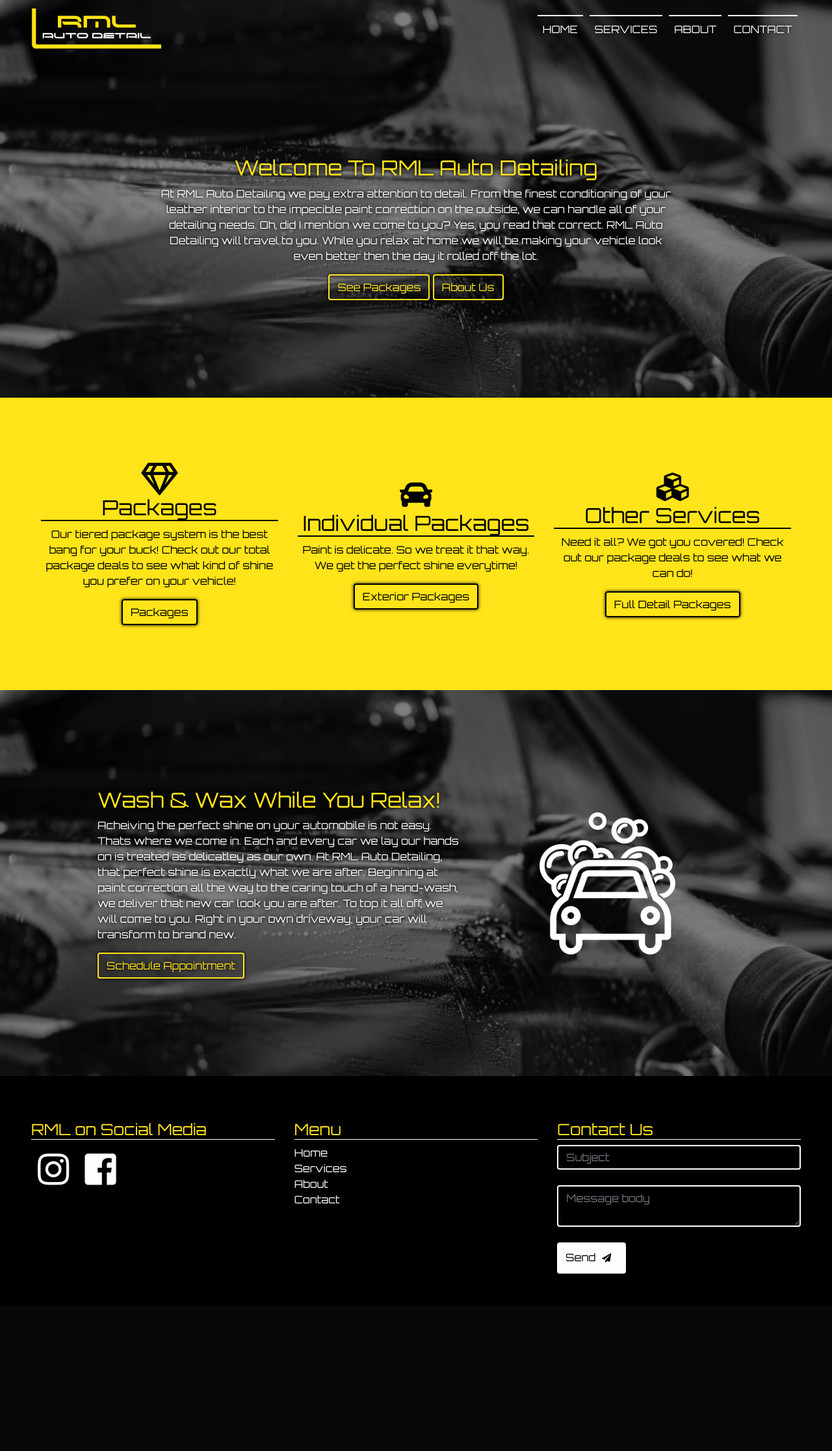
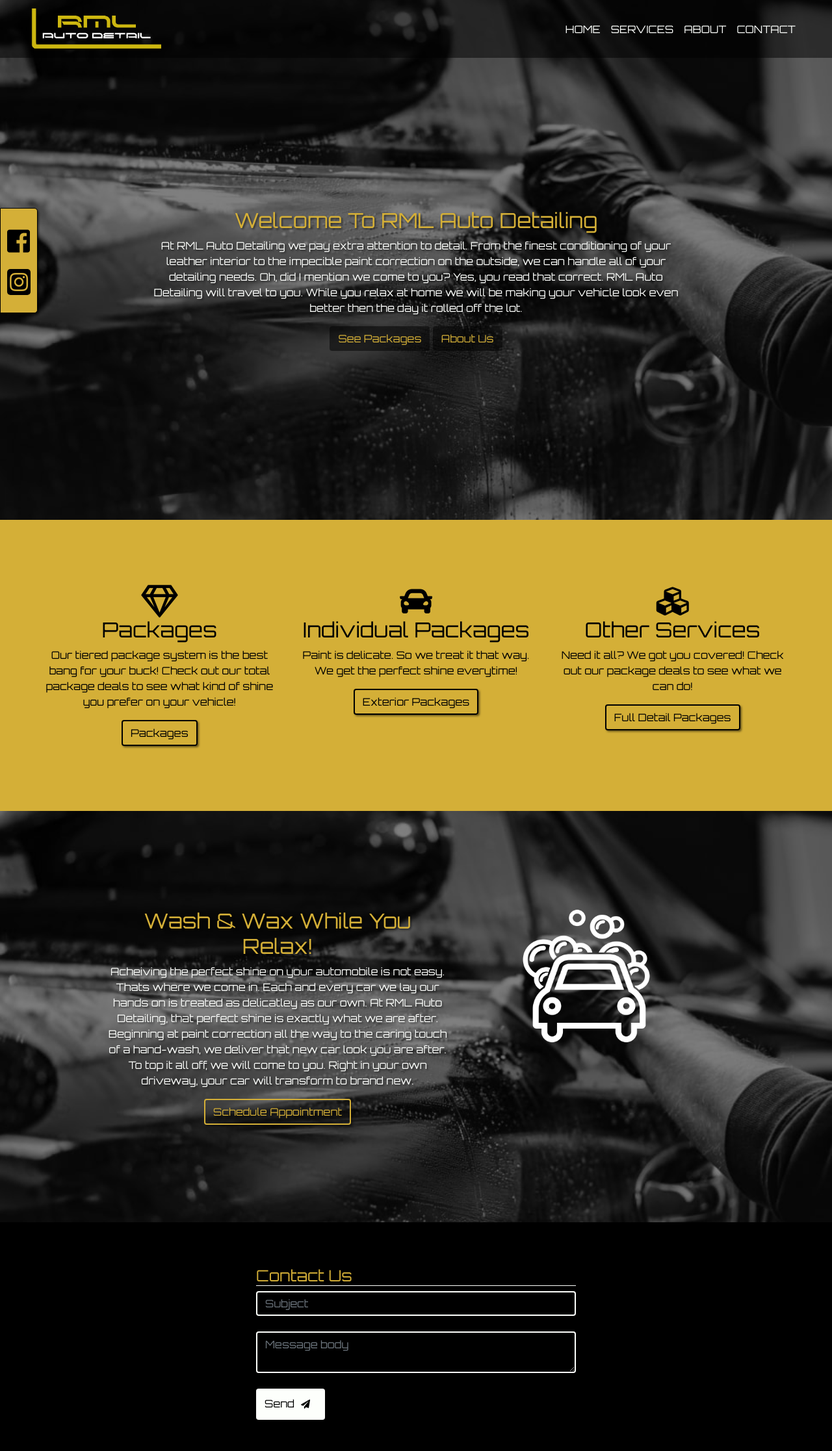
Before and after one commit to jjobrien15/RML-Auto-Detailing, a PHP site: page /index.php in a window 1280 px wide. Shown: the whole page at 65% size. Before the commit the page ends 1960 px from the top, so only its background shows below. Run offline with PHP 8.4, Linux system fonts and the light colour scheme; some libraries are stand-ins or nearby versions.

Commit message:
Changed styling and main colors

```diff
--- a/footer.inc.php
+++ b/footer.inc.php
@@ -1,23 +1,7 @@
 <div class="footer">
+	<div class="container">
 	<div class="row p-5">
-
-		<div class="col-md-4">
-			<h4>RML on Social Media</h4>
-			<a href="#" target="blank"><i class="fab fa-instagram" alt="Instagram"></i></a>
-			<a href="#" target="blank"><i class="fab fa-facebook-square" alt="Facebook"></i></a>
-		</div>
-		<div class="col-md-4">
-          <h4>Menu</h4>
-          <ul class="list-unstyled">
-            <li><a href="index.php">Home</a></li>
-            <li><a href="services.php">Services</a></li>
-            <li><a href="about.php">About</a></li>
-            <li><a href="contact.php">Contact</a></li>
-            <!--<li><a href="#">FAQs</a></li>
-            <li><a href="#">Schedule Appointment</a></li>-->
-          </ul>
-        </div>
-		<div class="col-md-4">
+		<div class="col-md-6 mx-auto">
 			<h4>Contact Us</h4>
 			<form method="post" action="email.php">
 				<input class="form-control" type="text" name="emailsubject" placeholder="Subject" /><br>
@@ -26,7 +10,7 @@
 			</form>
 		</div>
 </div>
-
+</div>
 <script src="https://code.jquery.com/jquery-3.2.1.min.js"></script>
 <script src="https://cdnjs.cloudflare.com/ajax/libs/popper.js/1.14.3/umd/popper.min.js" integrity="sha384-ZMP7rVo3mIykV+2+9J3UJ46jBk0WLaUAdn689aCwoqbBJiSnjAK/l8WvCWPIPm49" crossorigin="anonymous"></script>
 <script src="https://stackpath.bootstrapcdn.com/bootstrap/4.1.1/js/bootstrap.min.js" integrity="sha384-smHYKdLADwkXOn1EmN1qk/HfnUcbVRZyYmZ4qpPea6sjB/pTJ0euyQp0Mk8ck+5T" crossorigin="anonymous"></script>
--- a/header.inc.php
+++ b/header.inc.php
@@ -7,6 +7,9 @@
 <head>
 
 <title>RML | <?php echo $pagename;?></title>
+
+<meta charset="utf-8">
+<meta name="viewport" content="width=device-width, initial-scale=1.0">
 
 <link rel="shortcut icon" href="images/RMLIcon.ico" type="image/x-icon">
 
@@ -29,3 +32,7 @@
 
 </head>
 <body class="default">
+<div class="social-bar" id="social-bar">
+	<div class="social-icon" id="social-icon"><i class="fab fa-facebook-square"></i></div>
+	<div class="social-icon" id="social-icon"><i class="fab fa-instagram"></i></div>
+</div>
--- a/index.php
+++ b/index.php
@@ -2,13 +2,11 @@
 	$pagename = "Home";
 	require_once "header.inc.php";
 ?>
-	<section class="banner home-banner">
-
-		<?php require_once "nav.inc.php"; ?>
-
+<section class="banner home-banner">
+	<?php require_once "nav.inc.php"; ?>
 		<div class="content">
 
-				<div class="col-md-10 text-center mx-auto">
+				<div class="col-md-8 text-center mx-auto inner-content">
 					<h2>Welcome To RML Auto Detailing</h2>
 					<p>At RML Auto Detailing we pay extra attention to detail. From the finest conditioning of your leather interior to the impecible paint correction on the outside, we can handle all of your detailing needs. Oh, did I mention we come to you? Yes, you read that correct. RML Auto Detailing will travel to you. While you relax at home we will be making your vehicle look even better then the day it rolled off the lot.
 					</p>
@@ -22,7 +20,7 @@
 
 <section class="intro container-fluid">
 
-		<div class="row align-items-center text-center px-5">
+		<div class="row text-center px-5">
 			<div class="col-md-4">
 				<div class="far fa-gem"></div>
 				<h2>Packages</h2>
@@ -48,7 +46,7 @@
 
 <section class="info">
 	<div class="info-content">
-		<div class="wrapper row align-items-center">
+		<div class="container no-gutter row text-center">
 			<div class="col-md-7">
 				<h2>Wash & Wax While You Relax!</h2>
 				<p>Acheiving the perfect shine on your automobile is not easy. Thats where we come in. Each and every car we lay our hands on is treated as delicatley as our own. At RML Auto Detailing, that perfect shine is exactly what we are after. Beginning at paint correction all the way to the caring touch of a hand-wash, we deliver that new car look you are after. To top it all off, we will come to you. Right in your own driveway, your car will transform to brand new.</p>
--- a/nav.inc.php
+++ b/nav.inc.php
@@ -1,23 +1,34 @@
 
-<nav class="navbar navbar-expand-lg px-5 mainNav" id="mainNav">
+<nav class="navbar fixed-top navbar-expand-lg px-5 mainNav" id="mainNav">
 
- 	<a href="#" class="navbar-brand" id="nav-brand">
- 		<img id="rmlLogo" src="images/RMLLogo.png">
+ 	<a href="javascript:void(0)" class="navbar-brand" id="nav-brand">
+    <img id="rmlLogo" src="images/RMLLogoGold.png" alt="RML Auto Detailing"/>
  	</a>
 
-	<button class="navbar-toggler" id="navbar-toggler" type="button" data-toggle="collapse" data-target="#navbar2" aria-controls="navbar2" aria-expanded="false" aria-label="Toggle navigation">
-		<span class="fa fa-caret-down" id="menu-symbol"></span>
-		MENU
+  <a class="navbar-toggler collapsed" data-toggle="collapse" data-target="#navbar" aria-controls="navbarSupportedContent" aria-expanded="false" aria-label="Toggle navigation">
+      <span class="icon-bar" id="top-bar"></span>
+      <span class="icon-bar" id="middle-bar"></span>
+      <span class="icon-bar" id="bottom-bar"></span>
+  </a>
 
-	</button>
+	<div class="collapse navbar-collapse" id="navbar">
+		<ul class="navbar-nav ml-auto float-right text-right">
 
-	<div class="collapse navbar-collapse" id="navbar2">
-		<ul class="navbar-nav ml-auto">
+			<li class="nav-item">
+        <a class="nav-link" href="index.php">HOME</a>
+      </li>
 
-			<li class="nav-item"><a class="nav-link" href="index.php">HOME</a></li>
-			<li class="nav-item"><a class="nav-link" href="services.php">SERVICES</a></li>
-			<li class="nav-item"><a class="nav-link" href="about.php">ABOUT</a></li>
-			<li class="nav-item"><a class="nav-link" href="contact.php">CONTACT</a></li>
+			<li class="nav-item">
+        <a class="nav-link" href="services.php">SERVICES</a>
+      </li>
+
+			<li class="nav-item">
+        <a class="nav-link" href="about.php">ABOUT</a>
+      </li>
+
+			<li class="nav-item">
+        <a class="nav-link" href="contact.php">CONTACT</a>
+      </li>
 
 		</ul>
 	</div>
--- a/scripts.js
+++ b/scripts.js
@@ -1,19 +1,3 @@
-$(document).ready(function() {
+$(function(){
 
-
-//For collapsible navbar toggler/button
-	$("#navbar-toggler").on('click', function(){
-		if($("#navbar-toggler").attr("aria-expanded") == "true"){
-			$("#menu-symbol").removeClass("fa-times");
-			$("#menu-symbol").addClass("fa-caret-down");
-		}else{
-			$("#menu-symbol").removeClass("fa-caret-down");
-			$("#menu-symbol").addClass("fa-times");
-		}
-	})
-//Links for index.php to send user to specific services
-	$("#packagesLink").click(function(){
-		window.location.href='services.php';
-		}, $("html, body").animate({scrollToP: $("#packages").offset().top}, "slow"));
-
-})//End ready function
+})
--- a/services.php
+++ b/services.php
@@ -28,13 +28,11 @@
 				<div class="card">
 
 					<a class="serv" data-toggle="collapse" data-target="#int-serv1" aria-exapnded="true" aria-controls="int-serv1">
-
 						<div class="card-header" id="int-serv1-heading">
 							<h4>
 								Shampoo
 							</h4>
 						</div>
-
 					</a>
 
 					<div id="int-serv1" class="collapse show" aria-labelledby="int-serv1-heading" data-parent="#int-accord">
--- a/styles.scss
+++ b/styles.scss
@@ -1,22 +1,22 @@
 $mainFont: 'Orbitron', sans-serif;
 $altFont: 'Open Sans', sans-serif;
-$gold: #FFE419;
+$gold: #D4AF37;
 $white: #FDFFFC;
 $black: #000;
 $grey: #A9A9A9;
 $darkGrey: #202020;
 $oBlack: rgba(0,0,0,0.5);
-$text-shadow: 0 0 5px $black;
+$text-shadow: 2px 2px 3px $oBlack;
+
 body{
 	height: 100%;
+	width: 100vw;
 	font-size: 15px;
 	font-family: $mainFont !important;
-	overflow-x: hidden;
 }
 .wrapper{
 	margin: 0 200px;
 	@media screen and(max-width: 991px){
-		margin: 0 30px;
 		text-align: center;
 	}
 }
@@ -27,10 +27,14 @@ body{
 }
 .content{
 	background: $oBlack;
-	padding: 150px;
-	@media screen and(max-width: 991px){
-		padding: 25px 0px;
+	height: 100%;
+.inner-content{
+	height: 100%;
+	transform: translateY(40%);
+	@media screen and(max-width: 720px){
+		transform: translateY(20%);
 	}
+}
 	h2{
 		text-shadow: $text-shadow;
 		color:$gold;
@@ -39,6 +43,7 @@ body{
 		text-shadow: $text-shadow;
 		color:$white;
 	}
+
 }
 .signinform, .registerform{
 	border: 1px solid $grey;
@@ -61,59 +66,90 @@ body{
 	background-size: cover;
 	background-repeat:no-repeat;
 	background-attachment: fixed;
+	height: 100vh;
+}
+#rmlLogo{
+	width: 200px;
+}
+/************************************Social-Bar********************************/
+.social-bar{
+	position: fixed;
+	left: 0;
+	top: 40%;
+	padding: 20px 10px;
+	background: $gold;
+	border-radius: 0 5px 5px 0;
+	border: 1px solid $black;
+	box-shadow: $text-shadow;
+	z-index: 100;
+	.social-icon{
+		font-size: 2.5rem;
+		color: $black;
+	}
+	.fa-instagram{
+		font-size: 2rem;
+		padding: 4px;
+		border-radius: 5px;
+		color:$gold;
+		background: $black;
+	}
 }
 /************************************Navbar************************************/
 
 .navbar{
 	background: $oBlack;
-	 .navbar-toggler{
+	.navbar-brand{
+		cursor: default;
+	}
+	.navbar-toggler{
+		padding: 0;
+		width: 26px;
+		-webkit-appearance: none;
+		.icon-bar{
+			display: flex;
+			flex-direction: column;
+			margin: 5px 0;
+			height: 2px;
+			width: 100%;
+			background-color: $white;
+		}
+		&:hover,
+		&:active{
+			.icon-bar{
+				background-color: $gold;
+			}
+		}
+	}//End Navbar Toggler
+//Changing icon-bars to X-Icon
+	.navbar-toggler #top-bar{
+		transform: rotate(45deg) translateY(10px);
+		transition: transform 0.3s ease;
+	}
+	.navbar-toggler.collapsed #top-bar{
+		transform: rotate(0);
+	}
+	.navbar-toggler #middle-bar{
+		opacity: 0;
+	}
+	.navbar-toggler.collapsed #middle-bar{
+		opacity: 1;
+	}
+	.navbar-toggler #bottom-bar{
+		transform: rotate(-45deg) translateY(-10px);
+		transition: transform 0.3s ease;
+	}
+	.navbar-toggler.collapsed #bottom-bar{
+		transform: rotate(0);
+	}
+
+	.nav-item .nav-link{
 		color:$white;
-		font-size: 15px;
-
-		.fa-caret-down{
-			vertical-align: -5%;
-			font-size: 22px;
-		}
-		&:hover{
+		&:hover,
+		&:active{
 			color:$gold;
 		}
-
 	}
-
-	ul{
-		padding: 0px;
-		li{
-			padding: 0px 5px;
-			@media screen and(max-width: 991px){
-				border:none;
-			}
-			a{
-				color:$white;
-				text-shadow: $text-shadow;
-				border-top:2px solid $white;
-				border-bottom: 2px solid transparent;
-				transition: 0.2s ease-in-out;
-				@media screen and (max-width: 991px){
-					border: none;
-				}
-				&:hover{
-					color:$gold;
-					border-top: 2px solid transparent;
-					border-bottom: 2px solid $gold;
-					@media screen and (max-width: 991px){
-					border: none;
-				}
-				}
-			}
-		}
-	}
-
-	#rmlLogo{
-		width: 200px;
-	}
-
-}
-
+}//End Navbar
 
 /*****************************************Home*******************************/
 
@@ -121,16 +157,11 @@ body{
 	background-image: url('images/background4.jpg');
 	background-position: top center;
 
-	.content{
-		padding: 200px auto;
-	}
-
 	.btn{
-		background-color: transparent;
-		border: 2px solid $gold;
+		background-color: $oBlack;
 		font-weight: 400;
 		color:$gold;
-		box-shadow: $text-shadow;
+		//border: 1px solid rgba(255,255,255, 0.2);
 		&:hover{
 			background: $gold;
 			color:$black;
@@ -144,9 +175,6 @@ body{
 	padding: 100px 0px;
 	background: $gold;
 	color: $black;
-	h2{
-		border-bottom: 2px solid $black;
-	}
 	.fa, .far{
 		font-size: 50px;
 	}
```
Also changed, not shown: images/RMLLogoGold.png (added), styles.min.css.
